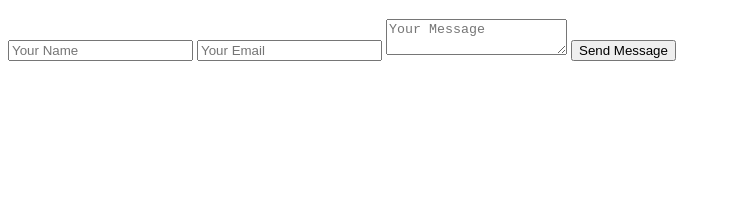
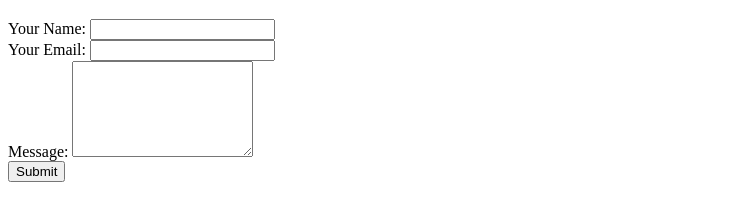
Before and after one commit to CheesecakeSeal/cis1054-part2, a plain HTML site: page contact.html in a window 1280 px wide. Shown: the part 61-282 px from the top of the page, without its empty margins (0-731 px from the left). Drawn offline with Linux system fonts and the light colour scheme.

Commit message:
contact.html indentations

```diff
--- a/contact.html
+++ b/contact.html
@@ -4,13 +4,25 @@
   <meta charset="UTF-8">
   <title>Contact Us</title>
 </head>
-  <body>
-    <h1>Contact Us</h1>
-    <form action="/api/contact" method="post"> <!--JSON-style form data to an API endpoint at /api/contact. -->
-    <input name="name"    type="text"     required placeholder="Your Name">
-    <input name="email"   type="email"    required placeholder="Your Email">
-    <textarea name="message" required placeholder="Your Message"></textarea>
-    <button type="submit">Send Message</button>
-    </form>
-  </body>
+<body>
+  <h1>Contact Us</h1>
+  <form action="/api/contact" method="post"> <!--JSON-style form data to an API endpoint at /api/contact-->
+    <label>
+    Your Name:
+      <input type="text" name="name" required>
+    </label><br>
+
+    <label>
+    Your Email:
+      <input type="email" name="email" required>
+    </label><br>
+
+    <label>
+    Message:
+      <textarea name="message" rows="6" required></textarea>
+    </label><br>
+
+    <button type="submit">Submit</button>
+  </form>
+</body>
 </html>
```
